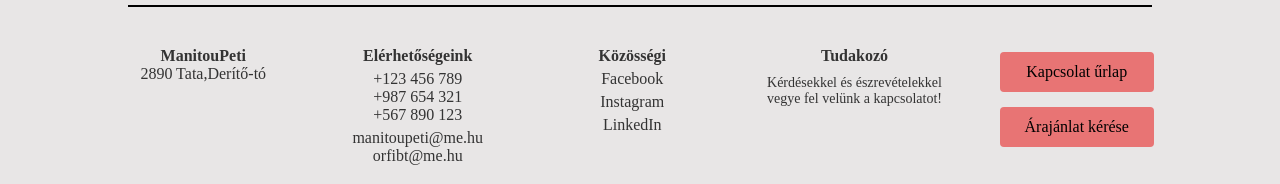
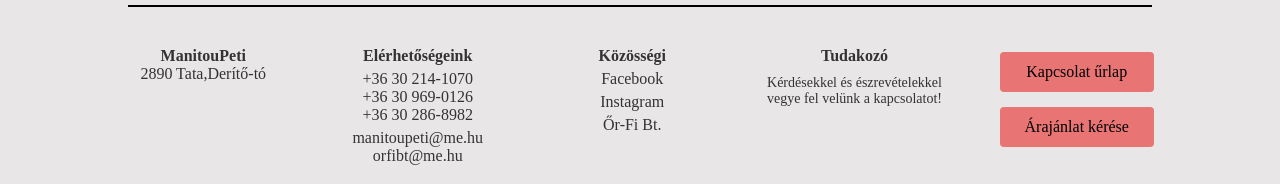
Before and after one commit to Zsotya/manitoupeti, a Vue app in the folder frontend/: page / in a window 1280 px wide. Shown: the part 2564-2748 px from the top of the page. Built offline with nearby package versions, Linux system fonts and the light colour scheme; no server answers.

Commit message:
Modified content of Footer.vue to actual data

```diff
--- a/frontend/src/components/RootComponents/Footer.vue
+++ b/frontend/src/components/RootComponents/Footer.vue
@@ -15,9 +15,9 @@
       <div class="footer-item">
         <div class="contacts">{{ $t("footerContact") }}</div>
         <div class="phone-numbers">
-          <div>+123 456 789</div>
-          <div>+987 654 321</div>
-          <div>+567 890 123</div>
+          <div>+36 30 214-1070</div>
+          <div>+36 30 969-0126</div>
+          <div>+36 30 286-8982</div>
         </div>
         <div class="email-addresses">
           <div>manitoupeti@me.hu</div>
@@ -27,9 +27,15 @@
       <div class="footer-item">
         <div class="socials">{{ $t("footerSocials") }}</div>
         <div class="social-links">
-          <a href="https://www.facebook.com/">Facebook</a>
-          <a href="https://www.instagram.com/">Instagram</a>
-          <a href="https://www.linkedin.com/">LinkedIn</a>
+          <a href="https://www.facebook.com/orfibt" target="_blank">Facebook</a>
+          <a href="https://www.instagram.com/manitoupeti/" target="_blank"
+            >Instagram</a
+          >
+          <a
+            href="http://kosarasemelogep.hu/?fbclid=IwAR3j1vUbb51Nzmo8tWZi4aidcySxkwXIVpPERn1Xu8ezo68eCjiQddexq4M"
+            target="_blank"
+            >Őr-Fi Bt.</a
+          >
         </div>
       </div>
       <div class="break-2"></div>
```
